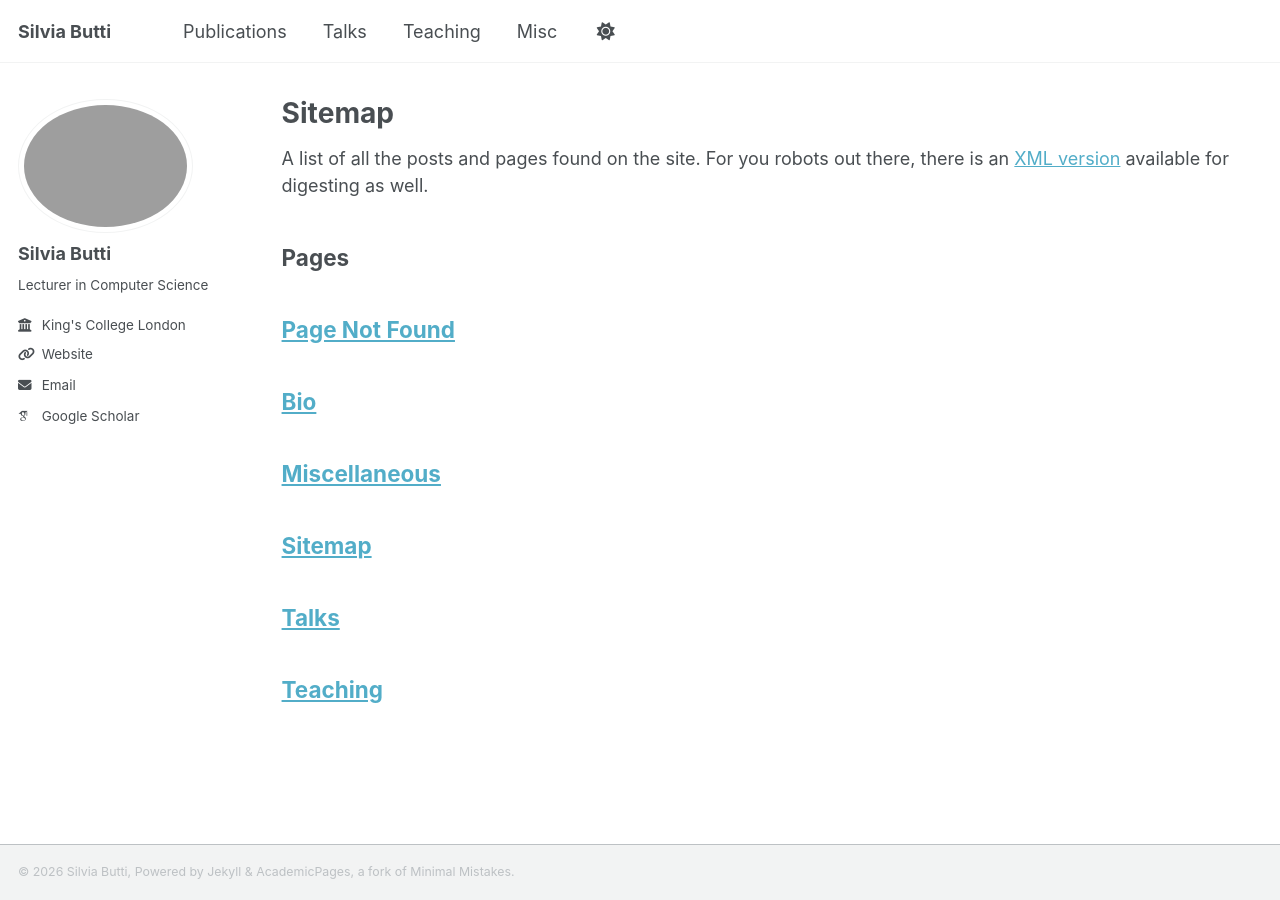
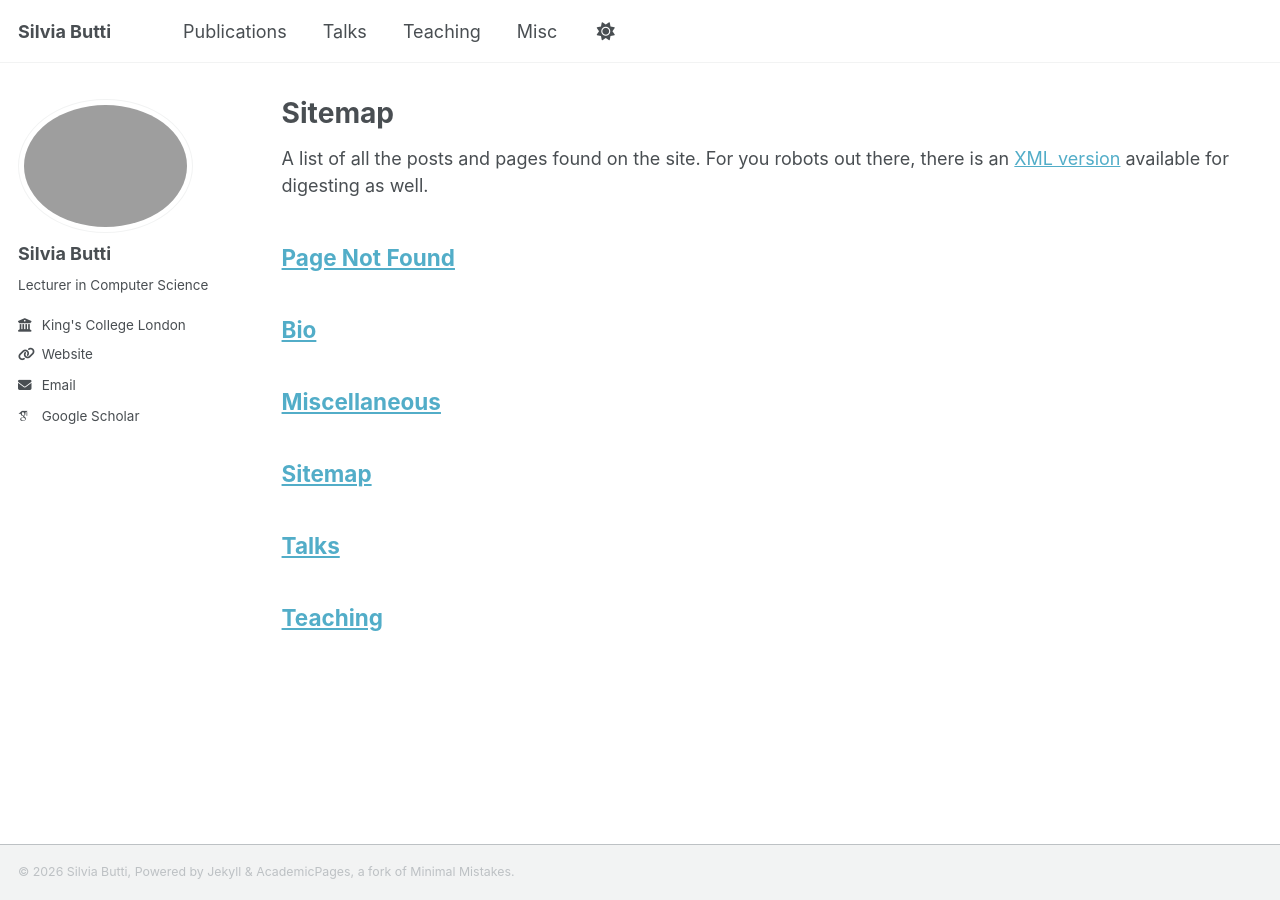
Before and after one commit to silviabutti/silviabutti.github.io, a Jekyll site: the page built from _pages/sitemap.md, in a window 1280 px wide. Built offline with Jekyll 4.4.1, drawn with Linux system fonts in a browser that asks for light colours; some web fonts are replaced; a script bundle is joined from its source files by our own code; library files that are not in the unit come from our copies.

Commit message:
Update sitemap.md

```diff
--- a/_pages/sitemap.md
+++ b/_pages/sitemap.md
@@ -9,7 +9,7 @@ author_profile: true
 
 A list of all the posts and pages found on the site. For you robots out there, there is an [XML version]({{ base_path }}/sitemap.xml) available for digesting as well.
 
-<h2>Pages</h2>
+<!-- <h2>Pages</h2> -->
 {% for post in site.pages %}
   {% include archive-single.html %}
 {% endfor %}
```
